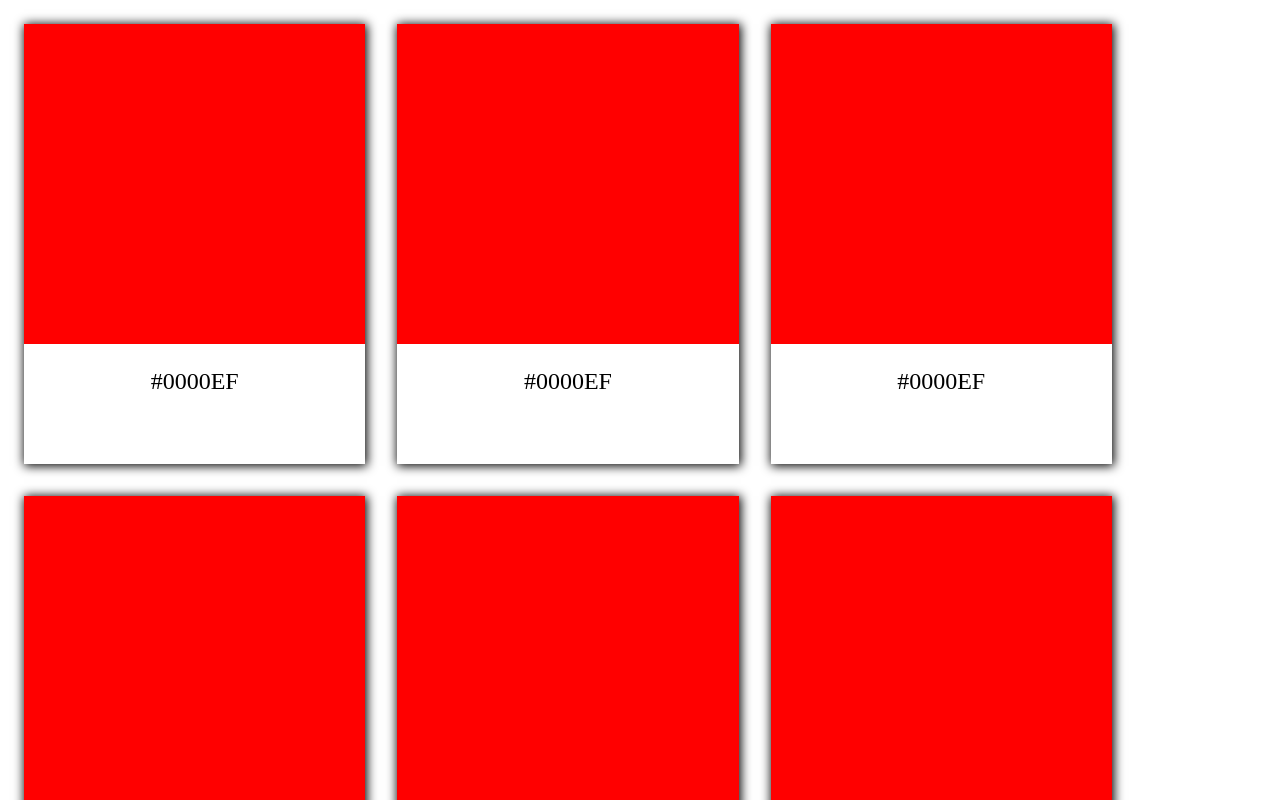
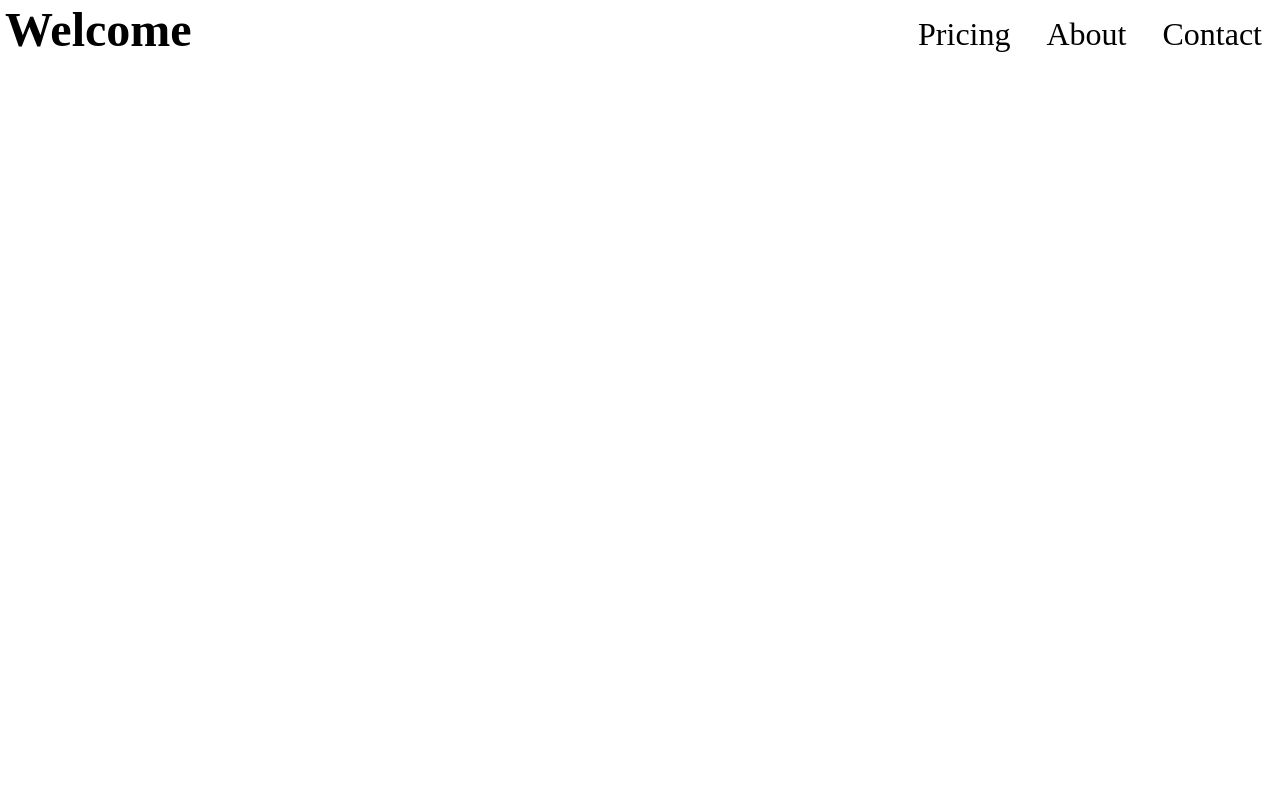
Before and after one commit to Weten-Ogen/react-tutorial, a React (Create React App) app in the folder client/: page / in a window 1280 px wide. Shown: the top 800 px of the page. Built offline with nearby package versions, Linux system fonts and the light colour scheme.

Commit message:
worked on the page i was building

```diff
--- a/client/src/App.js
+++ b/client/src/App.js
@@ -1,66 +1,29 @@
 import React from 'react';
+import './Header.css';
 
 
 function App() {
-  const AppStyle = {
-    display:'flex',
-    flexWrap:'wrap',
-  }
+
   return(
-    <div style={AppStyle}>
-      <Bg color ={'red'}/>
-      <Bg/>
-      <Bg/>
-      <Bg/>
-      <Bg/>
-      <Bg/>
-
+    <div id='mainCont'>
+      <Header/>
     </div>
-  );
+  )
 }
 export default App;
 
-const Bg = (props) => {
-  const BgStyle= {
-    margin: '1rem',
-    padding: '0px',
-    width: '27%',
-    height:'55vh',
-    backgroundColor:'white',
-    boxShadow:"1px 1px 10px 1px black",
-  }
+
+const Header = (props) => {
+
   return (
-    <div
-    style={BgStyle}
-    >
-    <Square/>
-    <Label/>
+    <div id='container'>
+      <h1>Welcome</h1>
+      <ul className='navBar'>
+        <li><a href="#pricing" className='navItem'>Pricing</a></li>
+        <li><a href="#about" className='navItem'>About</a></li>
+        <li><a href="#contact" className='navItem'>Contact</a></li>
+      </ul>
+    </div>
 
-
-    </div>
   )
-}
-const Square = () => {
-  const SquareStyle = {
-    height:"40vh",
-    backgroundColor:'red',
-  }
-  return (
-    <div style={SquareStyle}>
-    </div>
-  )
-}
-
-const Label = () => {
-  const LabelStyle = {
-    textAlign: 'center',
-    fontSize : '24px',
-  }
-  return (
-    <div style={LabelStyle}>
-      <p>#0000EF</p>
-
-
-    </div>
-  )
-}
+};
--- /dev/null
+++ b/client/src/Header.css
@@ -0,0 +1,42 @@
+body {
+    margin :0;
+    padding: 0;
+}
+#mainCont{
+    margin:0;
+    padding:0;
+}
+#container {
+    width : 100%;
+    height: 10vh;
+    display : flex;
+    justify-content:space-between;
+
+
+}
+h1{
+    padding:2px 5px;
+    margin : 0;
+    font-size: 3rem;
+}
+.navBar {
+    display : flex;
+    justify-content: flex-end;
+
+
+}
+li {
+    list-style-type: none;
+    padding : 0;
+    margin: 0;
+}
+
+.navItem{
+    padding:13px 18px;
+    font-size:2rem;
+    text-decoration:none;
+    text-align:justify;
+    color:black;
+    margin:0;
+
+}
--- a/client/src/index.js
+++ b/client/src/index.js
@@ -1,6 +1,7 @@
 import React from 'react';
 import ReactDOM from 'react-dom/client';
 import App from './App';
+
 
 
 const root = ReactDOM.createRoot(document.getElementById('root'));
```
